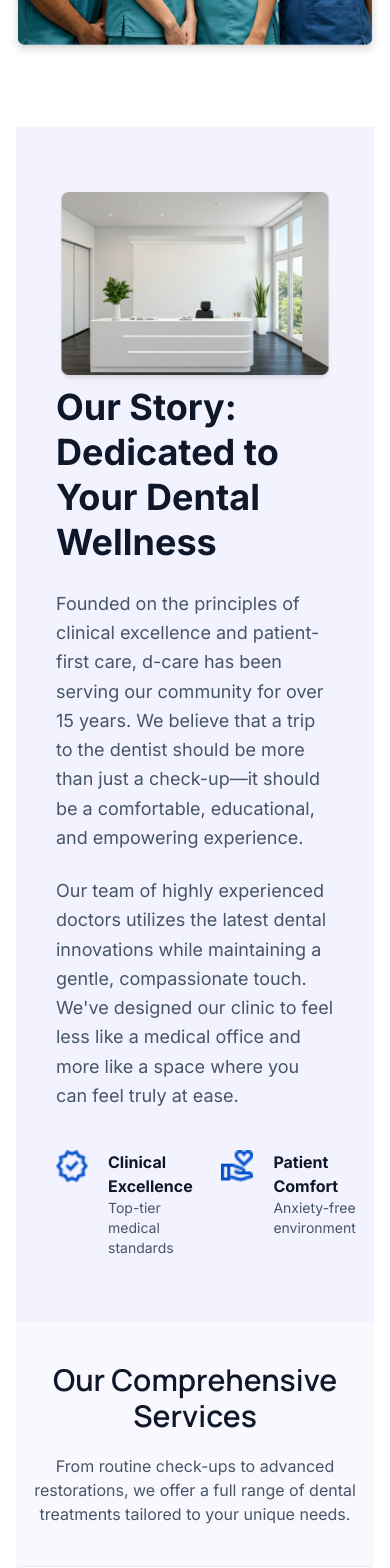
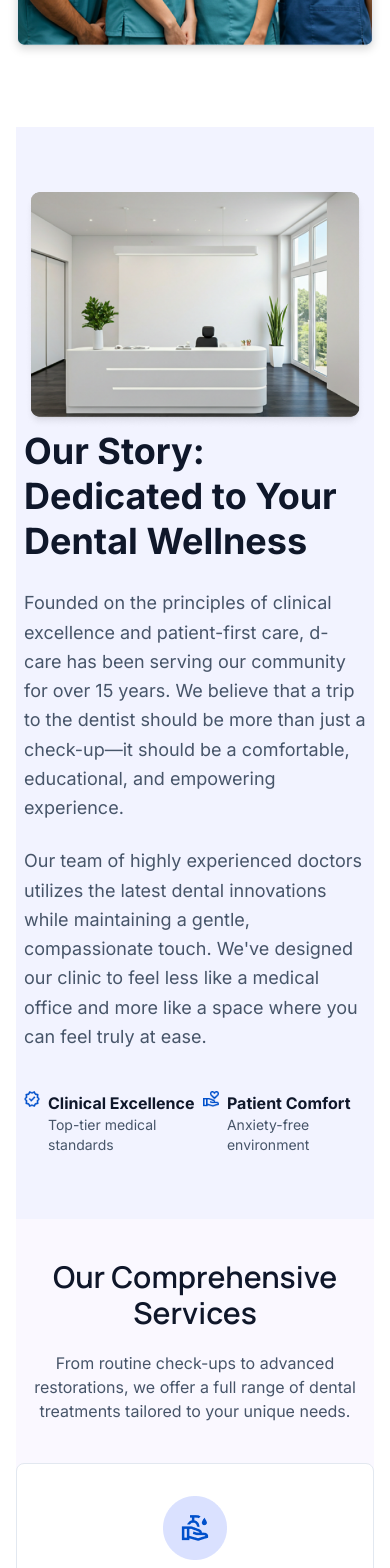
Before and after one commit to tarekelkanaria/d-care, a React (Vite) app: page / in a window 390 px wide. Shown: the part 800-2368 px from the top of the page. Built offline with nearby package versions, Linux system fonts and the light colour scheme.

Commit message:
DCARE 4-17 Add responsiveness to the footer

```diff
--- a/src/components/Home/OurStory/OurStory.jsx
+++ b/src/components/Home/OurStory/OurStory.jsx
@@ -3,7 +3,10 @@ import Support from "../../../assets/s-icon.png";
 import Verify from "../../../assets/v-icon.png";
 export default function OurStory() {
   return (
-    <section id="story" className="flex bg-[#F2F3FF] py-16 px-10 items-center">
+    <section
+      id="story"
+      className="flex bg-[#F2F3FF] py-16 px-2 sm:px-10 items-center"
+    >
       <div className="flex lg:justify-between items-center max-lg:flex-col max-w-7xl">
         <div className="lg:max-w-1/2">
           <img src={OfficeImg} className="w-full"></img>
@@ -30,10 +33,10 @@ export default function OurStory() {
             </p>
           </div>
 
-          <div className="flex gap-12 pt-4">
+          <div className="flex space-x-2 pt-4">
             <article className="flex">
-              <img className="w-8 h-8 mb-2" src={Verify}></img>
-              <div className="ml-5">
+              <img className="w-4 h-4 sm:w-8 sm:h-8 mb-2" src={Verify}></img>
+              <div className="ml-2 sm:ml-5">
                 <h3 className="font-bold text-[#0F172A] ">
                   Clinical Excellence
                 </h3>
@@ -42,8 +45,8 @@ export default function OurStory() {
             </article>
 
             <article className="flex">
-              <img className="w-8 h-8 mb-2" src={Support}></img>
-              <div className="ml-5">
+              <img className="w-4 h-4 sm:w-8 sm:h-8 mb-2" src={Support}></img>
+              <div className="ml-2 sm:ml-5">
                 <h3 className="font-bold text-[#0F172A]">Patient Comfort</h3>
                 <p className="text-body text-sm">Anxiety-free environment</p>
               </div>
--- a/src/components/UI/Footer/Footer.jsx
+++ b/src/components/UI/Footer/Footer.jsx
@@ -3,16 +3,16 @@
 export default function Footer() {
   const year = new Date().getFullYear().toString();
   return (
-    <footer className="container flex justify-between py-10">
+    <footer className="container flex max-lg:flex-col max-lg:items-center lg:justify-between py-5 lg:py-10">
       <div>
-        <h1 className="font-inter text-logo font-extrabold">
+        <h3 className="font-inter text-logo font-extrabold">
           D-Care Dental Systems
-        </h1>
+        </h3>
       </div>
       <div className="text-placeholder">
         <p>© {year} d-care Dental. Precision Care for Your Smile.</p>
       </div>
-      <div className="text-placeholder flex space-x-3">
+      <div className="text-placeholder flex max-sm:flex-col max-sm:space-y-3 sm:space-x-3">
         <p>Privacy Policy</p>
         <p>Patient Portal</p>
         <p>Contact Us</p>
```
